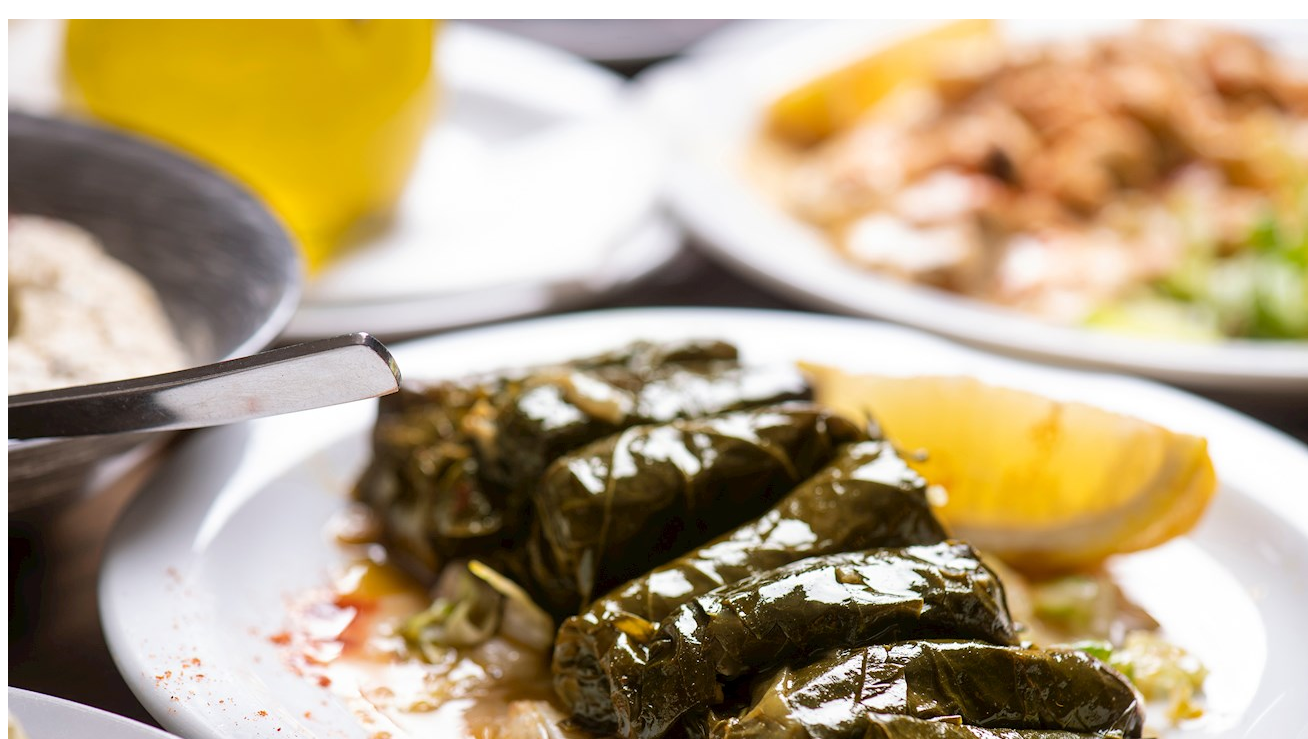
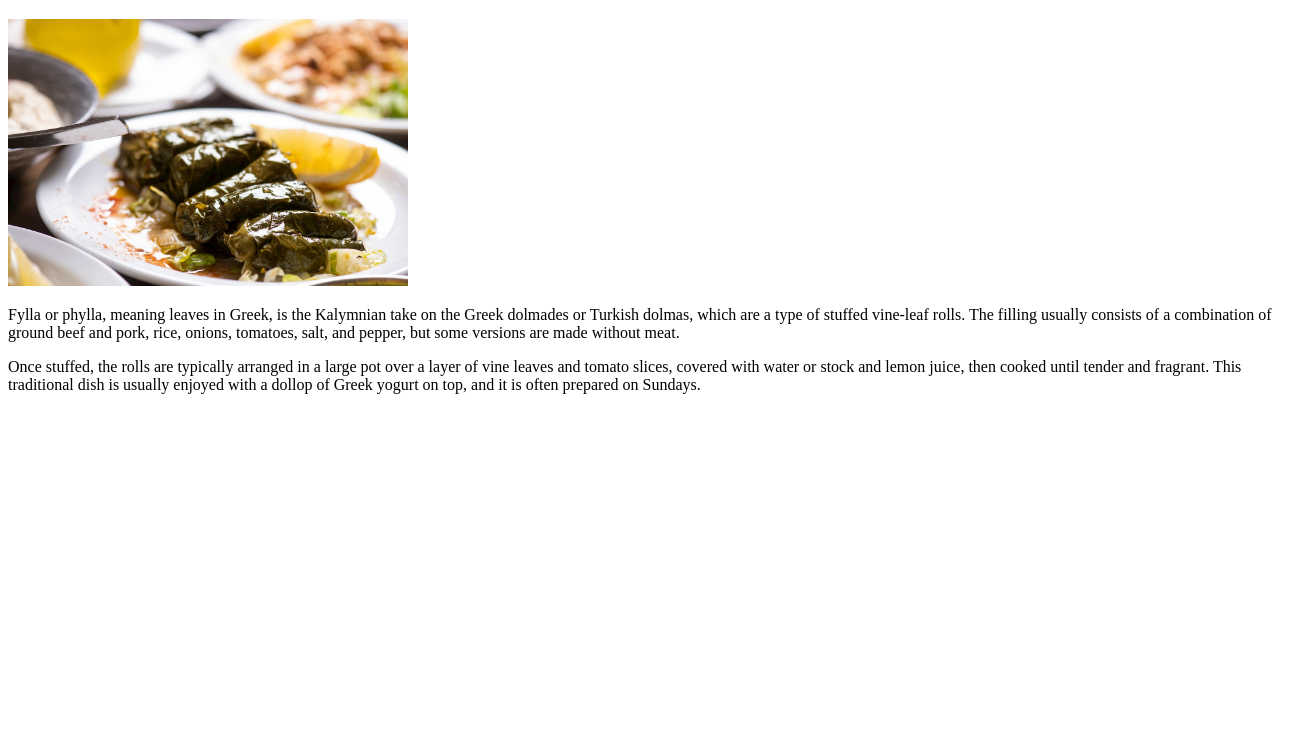
Before and after one commit to TheSoulounias/odin-recipes, a plain HTML site: page recipes/fylla.html in a window 1280 px wide. Shown: the part 61-800 px from the top of the page, 1308 px wide, since content can reach past the window. Drawn offline with Linux system fonts and the light colour scheme.

Commit message:
Adjust fylla.jpg width to 400px

```diff
--- a/recipes/fylla.html
+++ b/recipes/fylla.html
@@ -7,7 +7,7 @@
 </head>
 <body>
     <h1>Fylla</h1>
-    <img src="../images/fylla.jpg">
+    <img src="../images/fylla.jpg" width="400">
     <p>Fylla or phylla, meaning leaves in Greek, is the Kalymnian take on the Greek dolmades or Turkish dolmas, which are a type of stuffed vine-leaf rolls. The filling usually consists of a combination of ground beef and pork, rice, onions, tomatoes, salt, and pepper, but some versions are made without meat.</p>
     <p>Once stuffed, the rolls are typically arranged in a large pot over a layer of vine leaves and tomato slices, covered with water or stock and lemon juice, then cooked until tender and fragrant. This traditional dish is usually enjoyed with a dollop of Greek yogurt on top, and it is often prepared on Sundays.</p>
 </body>
```
